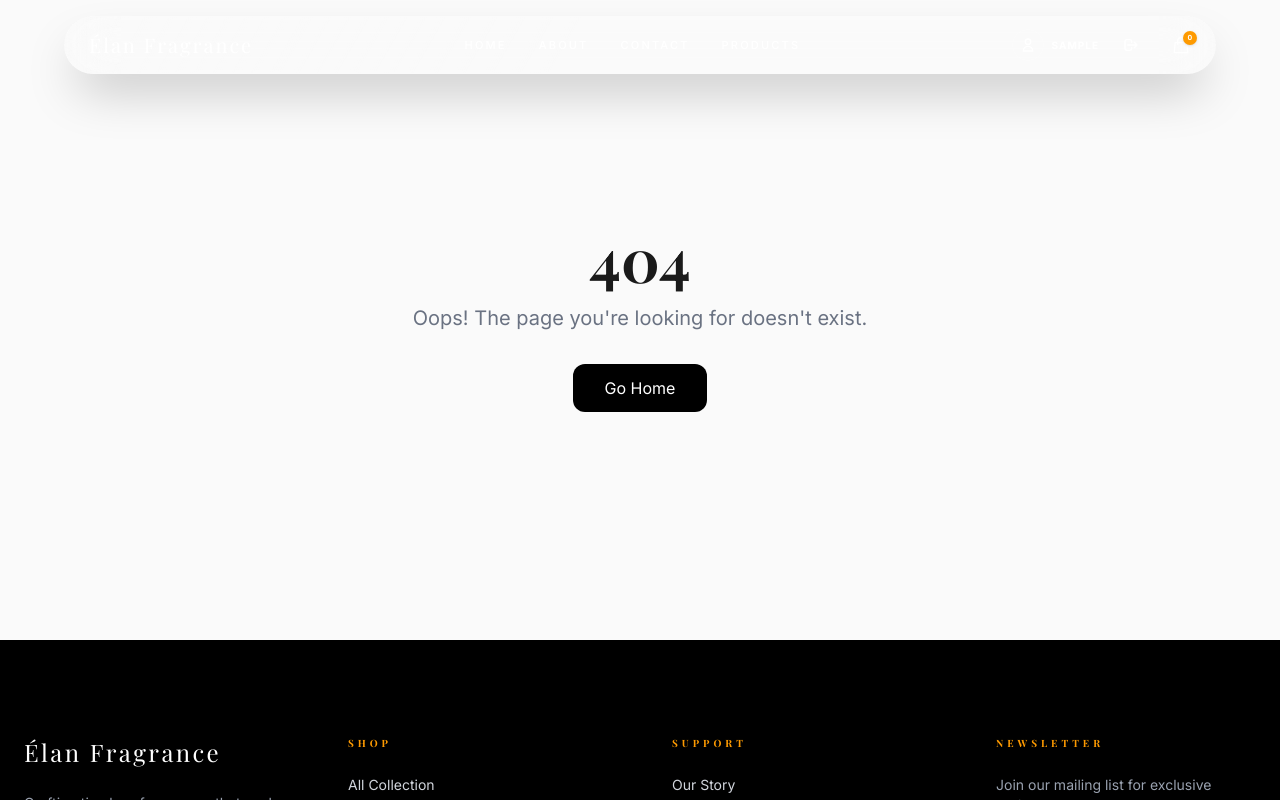
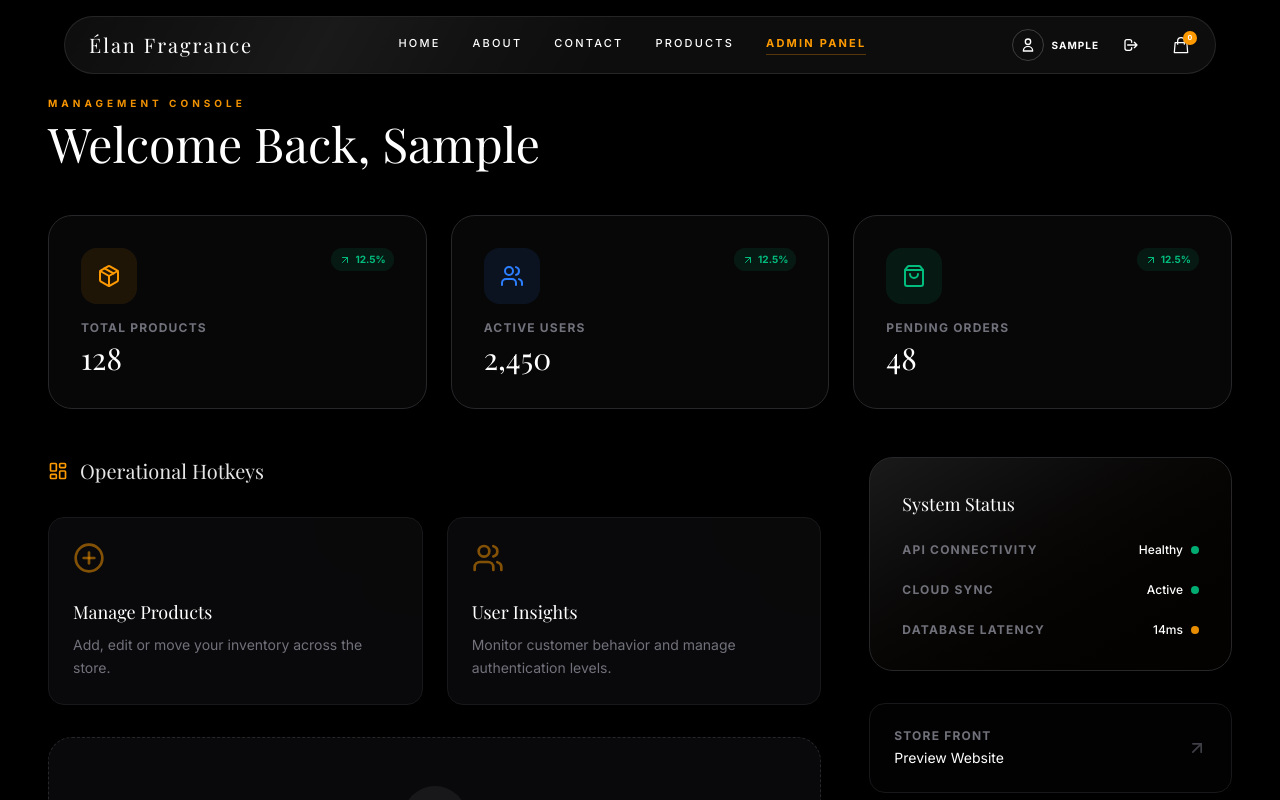
Before and after one commit to Avi511/perfume-website, a React app in the folder Frontend/: page /admin/dashboard in a window 1280 px wide. Shown: the top 800 px of the page. Built offline with nearby package versions, Linux system fonts and the light colour scheme; sample sign-in values are in the browser's storage; the HTML template or start-up script is replaced by a standard one; a web font is replaced by a local one.

Commit message:
feat: implement admin dashboard, protected routing, and authentication service logic

```diff
--- a/Frontend/src/components/layout/Navbar.jsx
+++ b/Frontend/src/components/layout/Navbar.jsx
@@ -52,6 +52,9 @@ function Navbar() {
                     <Link to="/about" className="hover:text-amber-500 transition-colors duration-300">About</Link>
                     <Link to="/contact" className="hover:text-amber-500 transition-colors duration-300">Contact</Link>
                     <Link to="/products" className="hover:text-amber-500 transition-colors duration-300">Products</Link>
+                    {user?.isAdmin && (
+                        <Link to="/admin/dashboard" className="text-amber-500 font-bold border-b border-amber-500/30 pb-0.5 hover:text-white hover:border-white transition-all duration-300">Admin Panel</Link>
+                    )}
                 </div>
 
                 <div className="flex items-center gap-6">
--- /dev/null
+++ b/Frontend/src/pages/admin/AdminDashboard.jsx
@@ -0,0 +1,152 @@
+import { motion } from "framer-motion";
+import { Package, Users, ShoppingBag, PlusCircle, ArrowUpRight, LayoutDashboard, Search, LogOut } from "lucide-react";
+import { useAuth } from "../../context/AuthContext";
+import { Link, useNavigate } from "react-router-dom";
+
+const AdminDashboard = () => {
+    const { user, logout } = useAuth();
+    const navigate = useNavigate();
+
+    const handleLogout = () => {
+        logout();
+        navigate("/login");
+    };
+
+    const stats = [
+        { label: "Total Products", value: "128", icon: Package, color: "text-amber-500", bg: "bg-amber-500/10" },
+        { label: "Active Users", value: "2,450", icon: Users, color: "text-blue-500", bg: "bg-blue-500/10" },
+        { label: "Pending Orders", value: "48", icon: ShoppingBag, color: "text-emerald-500", bg: "bg-emerald-500/10" },
+    ];
+
+    const actions = [
+        { title: "Manage Products", desc: "Add, edit or move your inventory across the store.", icon: PlusCircle, path: "/admin/products" },
+        { title: "User Insights", desc: "Monitor customer behavior and manage authentication levels.", icon: Users, path: "/admin/users" },
+    ];
+
+    return (
+        <div className="min-h-screen bg-black text-white pt-24 px-4 sm:px-8 lg:px-12">
+            {/* Header */}
+            <div className="max-w-7xl mx-auto mb-12 flex flex-col md:flex-row md:items-center justify-between gap-6">
+                <div>
+                    <motion.span
+                        initial={{ opacity: 0, x: -10 }}
+                        animate={{ opacity: 1, x: 0 }}
+                        className="text-amber-500 font-bold uppercase tracking-[0.4em] text-[10px] mb-2 block"
+                    >
+                        Management Console
+                    </motion.span>
+                    <motion.h1
+                        initial={{ opacity: 0, y: 10 }}
+                        animate={{ opacity: 1, y: 0 }}
+                        className="text-4xl md:text-5xl font-serif"
+                    >
+                        Welcome Back, {user?.firstName}
+                    </motion.h1>
+                </div>
+            </div>
+
+            {/* Stats Grid */}
+            <div className="max-w-7xl mx-auto grid grid-cols-1 md:grid-cols-3 gap-6 mb-12">
+                {stats.map((stat, idx) => (
+                    <motion.div
+                        key={idx}
+                        initial={{ opacity: 0, y: 20 }}
+                        animate={{ opacity: 1, y: 0 }}
+                        transition={{ delay: idx * 0.1 }}
+                        className="bg-zinc-900/30 border border-zinc-800 p-8 rounded-3xl group hover:border-zinc-700 transition-all duration-300"
+                    >
+                        <div className="flex items-start justify-between mb-4">
+                            <div className={`${stat.bg} ${stat.color} p-4 rounded-2xl group-hover:scale-110 transition-transform`}>
+                                <stat.icon className="w-6 h-6" />
+                            </div>
+                            <div className="flex items-center gap-1 text-emerald-500 bg-emerald-500/10 px-2 py-1 rounded-full text-[10px] font-bold">
+                                <ArrowUpRight className="w-3 h-3" />
+                                12.5%
+                            </div>
+                        </div>
+                        <p className="text-zinc-500 text-xs font-bold uppercase tracking-widest mb-1">{stat.label}</p>
+                        <h3 className="text-3xl font-serif">{stat.value}</h3>
+                    </motion.div>
+                ))}
+            </div>
+
+            {/* Content Area */}
+            <div className="max-w-7xl mx-auto grid grid-cols-1 lg:grid-cols-3 gap-12">
+                {/* Main Actions */}
+                <div className="lg:col-span-2 space-y-8">
+                    <h2 className="text-xl font-serif text-white/90 flex items-center gap-3">
+                        <LayoutDashboard className="w-5 h-5 text-amber-500" />
+                        Operational Hotkeys
+                    </h2>
+
+                    <div className="grid grid-cols-1 md:grid-cols-2 gap-6">
+                        {actions.map((action, idx) => (
+                            <motion.div
+                                key={idx}
+                                initial={{ opacity: 0, x: -20 }}
+                                animate={{ opacity: 1, x: 0 }}
+                                transition={{ delay: 0.3 + idx * 0.1 }}
+                                className="bg-zinc-950 border border-zinc-900 p-6 rounded-2xl hover:bg-zinc-900/30 transition-all cursor-pointer group relative overflow-hidden"
+                            >
+                                <div className="relative z-10">
+                                    <action.icon className="w-8 h-8 text-amber-500/50 group-hover:text-amber-500 mb-6 transition-colors" />
+                                    <h3 className="text-lg font-serif mb-2">{action.title}</h3>
+                                    <p className="text-zinc-500 text-sm leading-relaxed">{action.desc}</p>
+                                </div>
+                                <div className="absolute top-0 right-0 w-32 h-32 bg-amber-500/[0.02] rounded-full -translate-y-1/2 translate-x-1/2 blur-3xl group-hover:bg-amber-500/[0.05] transition-all"></div>
+                            </motion.div>
+                        ))}
+                    </div>
+
+                    <div className="bg-zinc-950 border border-dashed border-zinc-800 p-12 rounded-3xl text-center">
+                        <div className="w-16 h-16 bg-zinc-900 rounded-full flex items-center justify-center mx-auto mb-6 text-zinc-600">
+                            <Search className="w-8 h-8" />
+                        </div>
+                        <h3 className="text-lg font-serif text-white/40 mb-2 uppercase tracking-widest">Inventory Log</h3>
+                        <p className="text-zinc-700 text-sm italic">Historical audit data is currently being archived.</p>
+                    </div>
+                </div>
+
+                {/* Sidebar Details */}
+                <aside className="space-y-8">
+                    <div className="bg-gradient-to-br from-zinc-900 to-black border border-zinc-800 p-8 rounded-3xl relative overflow-hidden">
+                        <h3 className="text-lg font-serif mb-6 relative z-10">System Status</h3>
+                        <div className="space-y-6 relative z-10">
+                            {[
+                                { label: "API Connectivity", status: "Healthy", color: "bg-emerald-500" },
+                                { label: "Cloud Sync", status: "Active", color: "bg-emerald-500" },
+                                { label: "Database Latency", status: "14ms", color: "bg-amber-500" },
+                            ].map((item, idx) => (
+                                <div key={idx} className="flex items-center justify-between">
+                                    <span className="text-xs text-zinc-500 font-bold uppercase tracking-widest">{item.label}</span>
+                                    <div className="flex items-center gap-2">
+                                        <span className="text-xs font-medium">{item.status}</span>
+                                        <div className={`w-2 h-2 ${item.color} rounded-full animate-pulse`}></div>
+                                    </div>
+                                </div>
+                            ))}
+                        </div>
+                        <div className="absolute top-0 right-0 w-full h-full bg-amber-500/[0.01] pointer-events-none"></div>
+                    </div>
+
+                    <Link
+                        to="/products"
+                        className="flex items-center justify-between p-6 bg-zinc-900/10 border border-zinc-900 rounded-2xl group hover:border-amber-500/20 transition-all"
+                    >
+                        <div>
+                            <p className="text-xs font-bold text-zinc-500 uppercase tracking-widest mb-1">Store Front</p>
+                            <p className="text-sm">Preview Website</p>
+                        </div>
+                        <ArrowUpRight className="w-5 h-5 text-zinc-700 group-hover:text-amber-500 transition-colors" />
+                    </Link>
+                </aside>
+            </div>
+
+            <div className="py-12 border-t border-zinc-900 mt-24 text-center">
+                <p className="text-zinc-800 text-[10px] font-bold uppercase tracking-[0.5em]">&copy; Élan Fragrance Masterworks &middot; Admin Protocol 4.2.1</p>
+            </div>
+        </div>
+    );
+};
+
+export default AdminDashboard;
--- /dev/null
+++ b/Frontend/src/pages/admin/AdminRoute.jsx
@@ -0,0 +1,15 @@
+import { Navigate } from "react-router-dom";
+import { useAuth } from "../../context/AuthContext";
+
+const AdminRoute = ({ children }) => {
+    const { user } = useAuth();
+
+    // Check if user is logged in and is an admin
+    if (!user || !user.isAdmin) {
+        return <Navigate to="/login" replace />;
+    }
+
+    return children;
+};
+
+export default AdminRoute;
--- /dev/null
+++ b/Frontend/src/router/AdminRoute.jsx
@@ -0,0 +1,14 @@
+import { Navigate } from "react-router-dom";
+import { useAuth } from "../context/AuthContext";
+
+const AdminRoute = ({ children }) => {
+    const { user } = useAuth();
+
+    if (!user || !user.isAdmin) {
+        return <Navigate to="/" replace />;
+    }
+
+    return children;
+};
+
+export default AdminRoute;
--- a/Frontend/src/router/AppRoutes.jsx
+++ b/Frontend/src/router/AppRoutes.jsx
@@ -8,6 +8,8 @@ import Cart from "../pages/Cart";
 import Products from "../pages/Products";
 import ProductDetails from "../pages/ProductDetails";
 import NotFound from "../pages/NotFound";
+import AdminDashboard from "../pages/Admin/AdminDashboard";
+import AdminRoute from "../pages/Admin/AdminRoute";
 
 function AppRoutes() {
   return (
@@ -20,6 +22,17 @@ function AppRoutes() {
       <Route path="/cart" element={<Cart />} />
       <Route path="/products" element={<Products />} />
       <Route path="/products/:id" element={<ProductDetails />} />
+
+      {/* Admin Protected Routes */}
+      <Route
+        path="/admin/dashboard"
+        element={
+          <AdminRoute>
+            <AdminDashboard />
+          </AdminRoute>
+        }
+      />
+
       <Route path="*" element={<NotFound />} />
     </Routes>
   );
```
Also changed, not shown: 1 other file (tests, documents, lock files or other folders).
